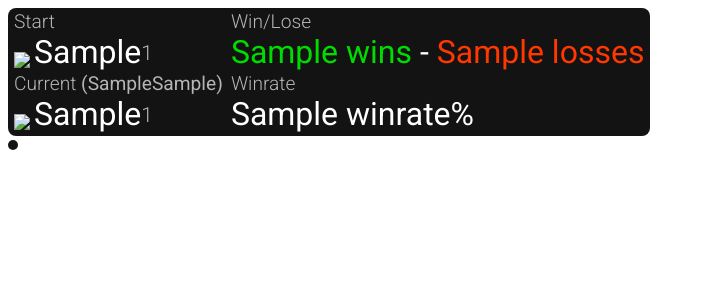
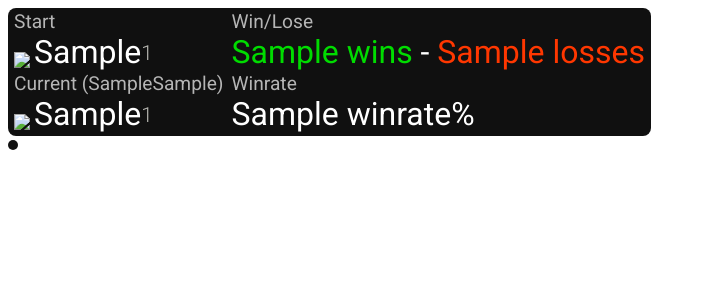
Before and after one commit to Drachiir/Drachbot, a Python web app: template templates/streamoverlay.html in a window 1280 px wide. Shown: the top 300 px of the page, without its empty margins (0-706 px from the left). Run offline with Jinja, Linux system fonts and the light colour scheme; the template is opened without the code that fills it: most values are stand-ins (such as "Sample title", 1, 10 or a date in 2020).

Commit message:
overlay style

```diff
--- a/templates/streamoverlay.html
+++ b/templates/streamoverlay.html
@@ -11,7 +11,7 @@
             display: inline-flex;
             padding-left: 6px;
             padding-right: 6px;
-            background: rgba(12, 12, 12, 0.97);
+            background: rgba(12, 12, 12, 0.98);
             border-radius: 8px;
             white-space: nowrap;
         }
@@ -30,7 +30,7 @@
         }
         r2 {
           font-family: "Roboto", sans-serif;
-          font-weight: 300;
+          font-weight: 400;
           font-style: normal;
           font-size: 120%;
           color: #b5b5b5;
@@ -81,7 +81,7 @@
         gap: 2px;
     }
     .containerHistory{
-        background: rgba(12, 12, 12, 0.97);
+        background: rgba(12, 12, 12, 0.98);
         max-width: max-content;
         padding: 5px;
         white-space: nowrap;
```
